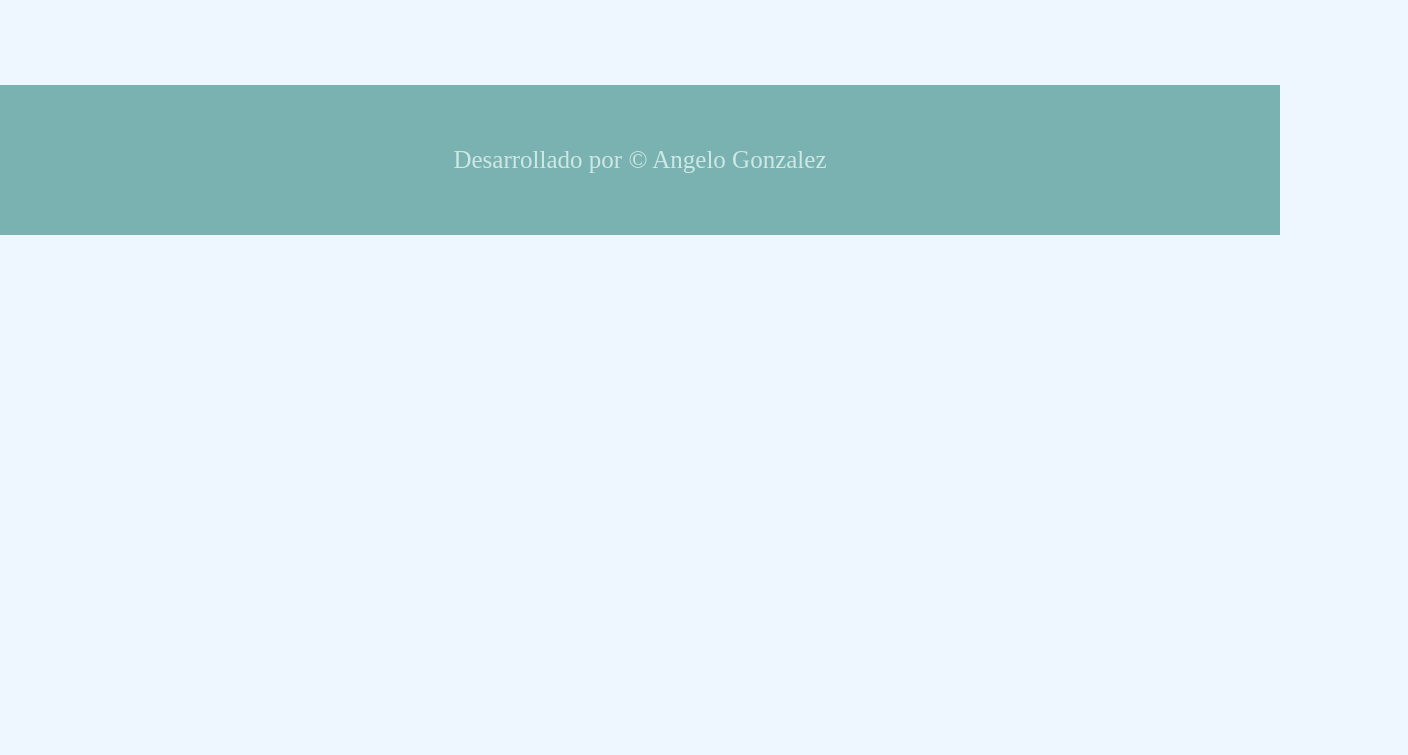
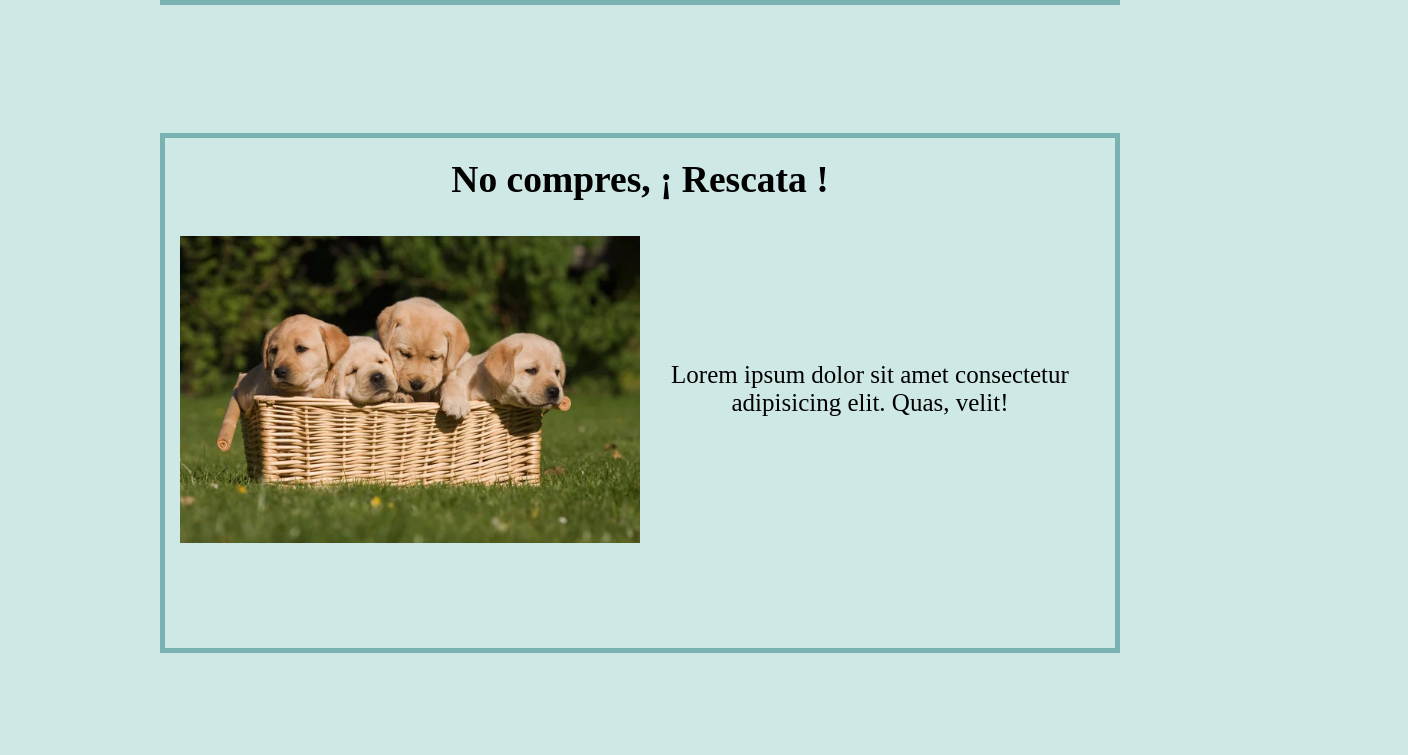
Before and after one commit to AngelloGonzalez/actividadesClases, a plain HTML site: page actividadesClase/actividadClase3/index.html in a window 1280 px wide. Shown: the part 765-1520 px from the top of the page, 1408 px wide, since content can reach past the window. Before the commit the page ends 1000 px from the top, so only its background shows below. Drawn offline with Linux system fonts and the light colour scheme.

Commit message:
actividad 3

```diff
--- a/actividadesClase/actividadClase3/index.html
+++ b/actividadesClase/actividadClase3/index.html
@@ -33,6 +33,13 @@
     </header>
     <!-- main inicio de contenido-->
     <main>
+        <section class="contenido">
+            <h2 class="tituloSecundario">No compres, ¡ Rescata !</h2>
+            <article class="imgParrafo">
+                <img src="./assest/slaider2.jpg" alt="Rescata">
+                <p>Lorem ipsum dolor sit amet consectetur adipisicing elit. Quas, velit!</p>
+            </article>
+        </section>
 
     </main>
     <!-- footer pie de pagina -->
--- a/actividadesClase/actividadClase3/styles.css/index.css
+++ b/actividadesClase/actividadClase3/styles.css/index.css
@@ -15,26 +15,38 @@
 }
 
 body{
-    background-color: var(--color2);
+    background-color: var(--colorFondo);
     font-family: var(--tipografia);
     font-size: 25px;
+    overflow-x: hidden;
 }
 
 /* Header */
+
 header{
     width: 100vw;
     height: 100%;
 }
 
 .titulo{
-    background-color: var(--colorFondo);    width: 100%;
+    background-color: var(--color2);    width: 100%;
     height: 150px;
     display: grid;
     place-content: center;
+    color: var(--color3);
+    transition: all 1s ease-in-out;
+}
+
+.titulo:hover{
+    background-color: aquamarine;
+    color: darkolivegreen;
+    transform: scale(1.2);
 }
 
 /* Main */
+
 /* Footer */
+
 footer{
     background-color: var(--color3);
     height: 150px;
@@ -45,9 +57,9 @@ footer{
 }
 
 .contenedor-slaider{
-    border: solid var(--color3) 5px;
-    width: 1000px;
-    height: 500px;
+   border: solid var(--color3) 5px;
+    width: 75%;
+    height: 65vh;
     /* manera de centrar con margin */
     margin: 100px auto;
     overflow-x: scroll;
@@ -89,3 +101,34 @@ footer{
     object-fit: cover;
 
 }
+
+main{
+    border: solid var(--color3) 5px;
+    width: 75%;
+    height: 65vh;
+    /* manera de centrar con margin */
+    margin: 10% auto;
+    display: flex;
+    flex-direction: column;
+    text-align: center;
+    align-items: center;
+    overflow: hidden;
+}
+
+.tituloSecundario{
+    padding: 20px;
+}
+
+.imgParrafo{
+    display: flex;
+    justify-content: space-around;
+    padding: 15px;
+    align-items: center;
+}
+
+.imgParrafo img{
+    width: 50%;
+}
+.imgParrafo p {
+    width: 50%;
+}
```
